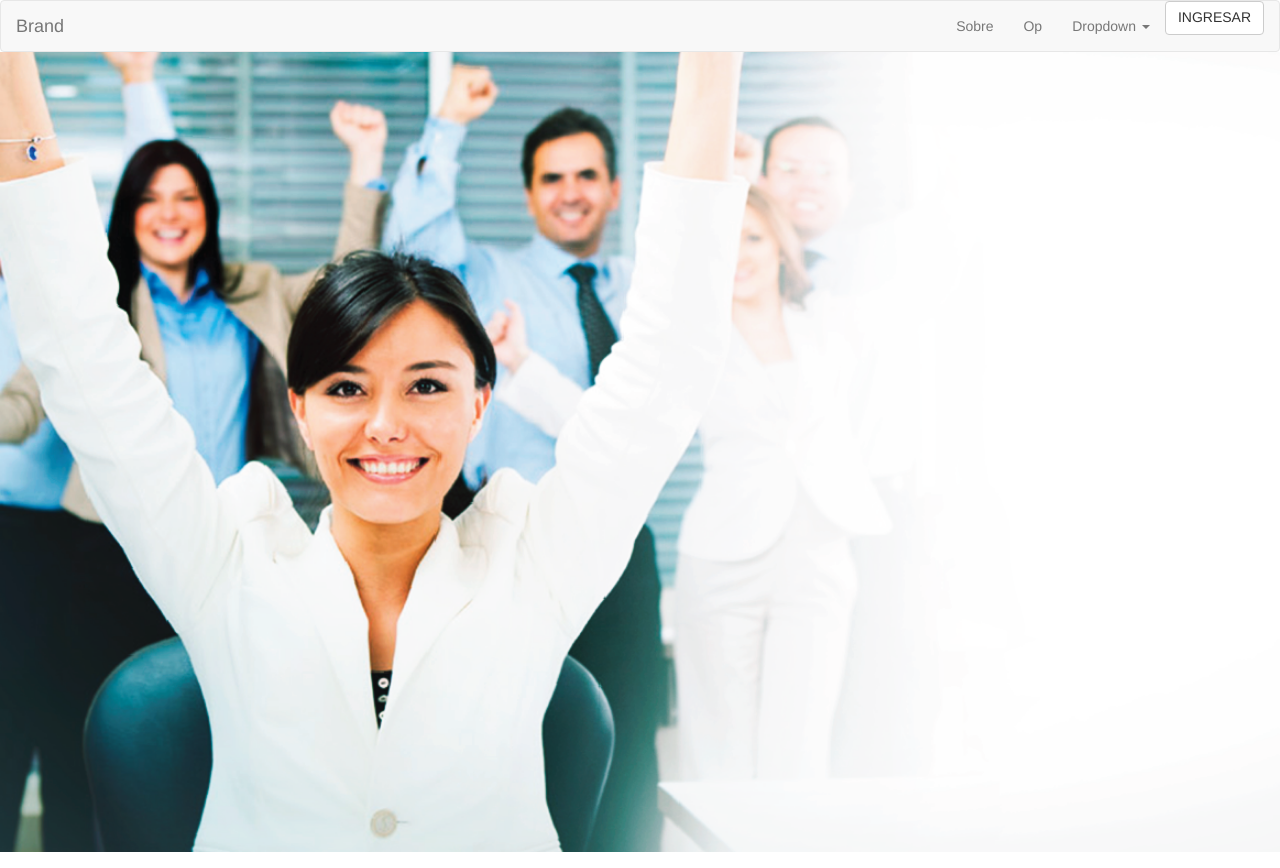
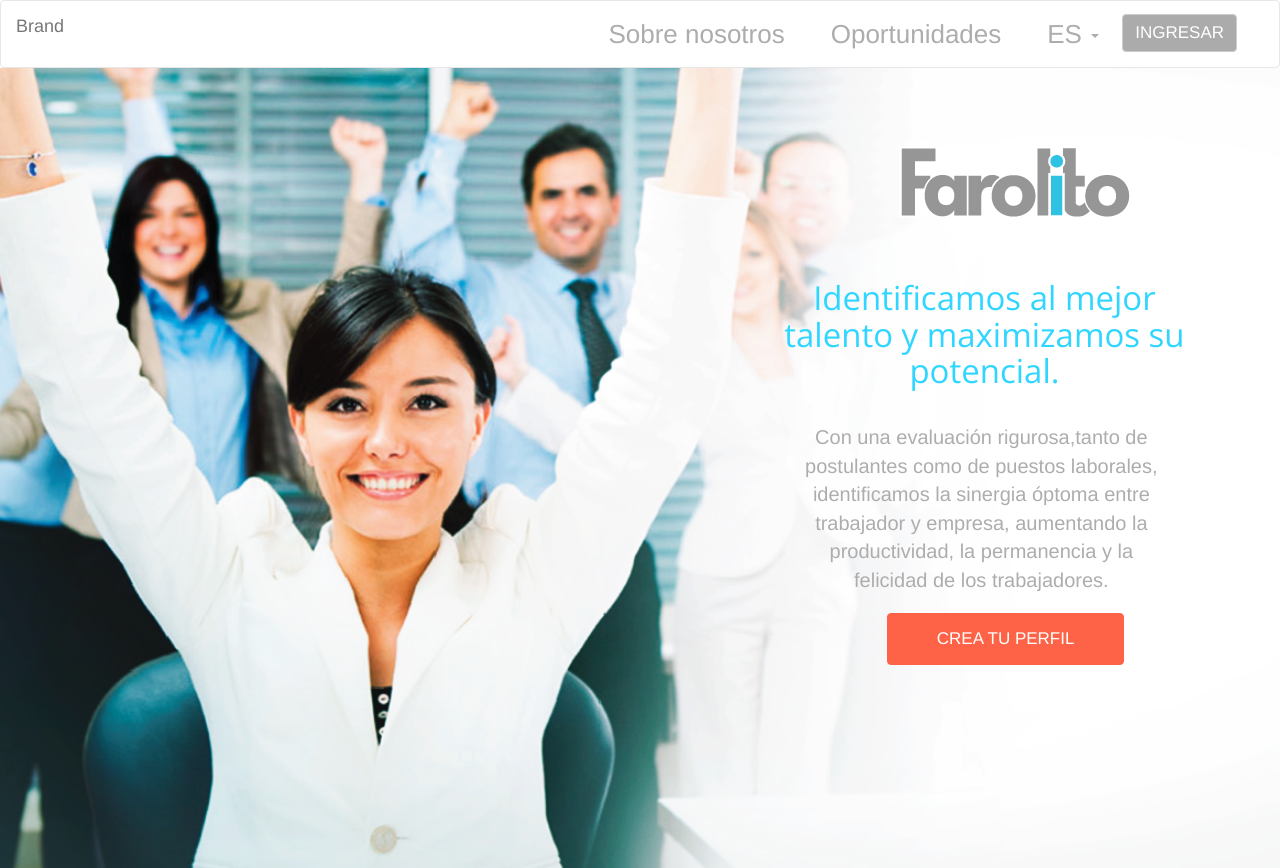
Before and after one commit to DianaTorero/farolito, a plain HTML site: page index.html in a window 1280 px wide. Drawn offline with nearby package versions, Linux system fonts and the light colour scheme; files whose address does not match are found by name.

Commit message:
agregué portada

```diff
--- a/index.html
+++ b/index.html
@@ -6,6 +6,7 @@
     <!-- Responsiveness -->
     <meta name="viewport" content="width=device-width, initial-scale=1.0, user-scalable=no">
     <link rel="stylesheet" type="text/css" href="stylesheets/main.css">
+    <link href='http://fonts.googleapis.com/css?family=Open+Sans' rel='stylesheet' type='text/css'>
   </head>
   <body>
   <nav class="navbar navbar-default">
@@ -24,10 +25,10 @@
     <!-- Collect the nav links, forms, and other content for toggling -->
     <div class="collapse navbar-collapse" id="bs-example-navbar-collapse-1">
       <ul class="nav navbar-nav navbar-right">
-        <li><a href="#">Sobre</a></li>
-        <li><a href="#">Op</a></li>
+        <li><a href="#">Sobre nosotros</a></li>
+        <li><a href="#">Oportunidades</a></li>
         <li class="dropdown">
-          <a href="#" class="dropdown-toggle" data-toggle="dropdown" role="button" aria-expanded="false">Dropdown <span class="caret"></span></a>
+          <a href="#" class="dropdown-toggle" data-toggle="dropdown" role="button" aria-expanded="false">ES <span class="caret"></span></a>
           <ul class="dropdown-menu" role="menu">
             <li><a href="#">Action</a></li>
             <li><a href="#">Another action</a></li>
@@ -45,12 +46,18 @@
   <div class="container-fluid">
     <div class="row">
       <div class="col-md-6"></div>
-      <div class="col-md-6"></div>
+      <div class="col-md-6">
+        <img class="logo"src="img/iconos/iconos-20.png">
+        <h3 class="identificamos">Identificamos al mejor talento y maximizamos su potencial.</h3>
+        <p>Con una evaluación rigurosa,tanto de postulantes como de puestos laborales, identificamos la sinergia óptoma entre trabajador y empresa, aumentando la productividad, la permanencia y la felicidad de los trabajadores.</p>
+        <button type="submit" class="btn btn-primary">CREA TU PERFIL</button>
+      </div>
     </div>
     <!-- aqui va el logo y los textos -->
     <!-- row y cols correspondientes -->
   </div>
 </div>
+
     <script src="https://ajax.googleapis.com/ajax/libs/jquery/1.11.2/jquery.min.js"></script>
     <!-- Javascripts de Bootstrap -->
     <script src="javascript/b3/collapse.js"></script>
--- a/stylesheets/views/_home.scss
+++ b/stylesheets/views/_home.scss
@@ -1,12 +1,56 @@
 .navbar-default {
 	margin-bottom: 0;
+	background-color: transparent;
+}
+.navbar-default .navbar-nav > li > a {
+  color: #ADADAD;
+  font-size: 26px;
+  margin: 8px;
 }
 
 .bienvenidos {
 	.container-fluid {
-		background-image: url(../img/img-home.png);
-		height: 100%;
-		background-repeat: no-repeat;
-		background-size: cover;
+	background-image: url(../img/img-home.png);
+	height: 100%;
+	background-repeat: no-repeat;
+	background-size: cover;
 	}
 }
+.btn-default{
+	background-color: #ABABAB;
+  color: white;
+  font-size: 17px;
+  margin-top: 13px;
+  margin-right: 27px;
+}
+.logo{
+	margin-top: 13%;
+	margin-left: 40%;
+}
+.identificamos{
+	color: #30D6FF;
+  padding: 24px 57px;
+  margin-left: 8%;
+  margin-top: 38px;
+  font-size: 33px;
+  text-align: center;
+  font-family: 'Open Sans', sans-serif;
+}
+p {
+  color: #ADADAD;
+  font-size: 20px;
+  margin-left: 7%;
+  text-align: center;
+  margin-bottom: 0px;
+  padding-left: 16%;
+  padding-right: 16%;
+}
+.btn-primary {
+  color: #fff;
+  margin-top: 3%;
+  font-size: 17px;
+  margin-left: 38%;
+  padding: 13px 49px;
+  background-color: tomato;
+  border-color: tomato;
+}
```
Also changed, not shown: stylesheets/main.css, 1 other file. Lines whose indentation alone changed are shown as unchanged.
